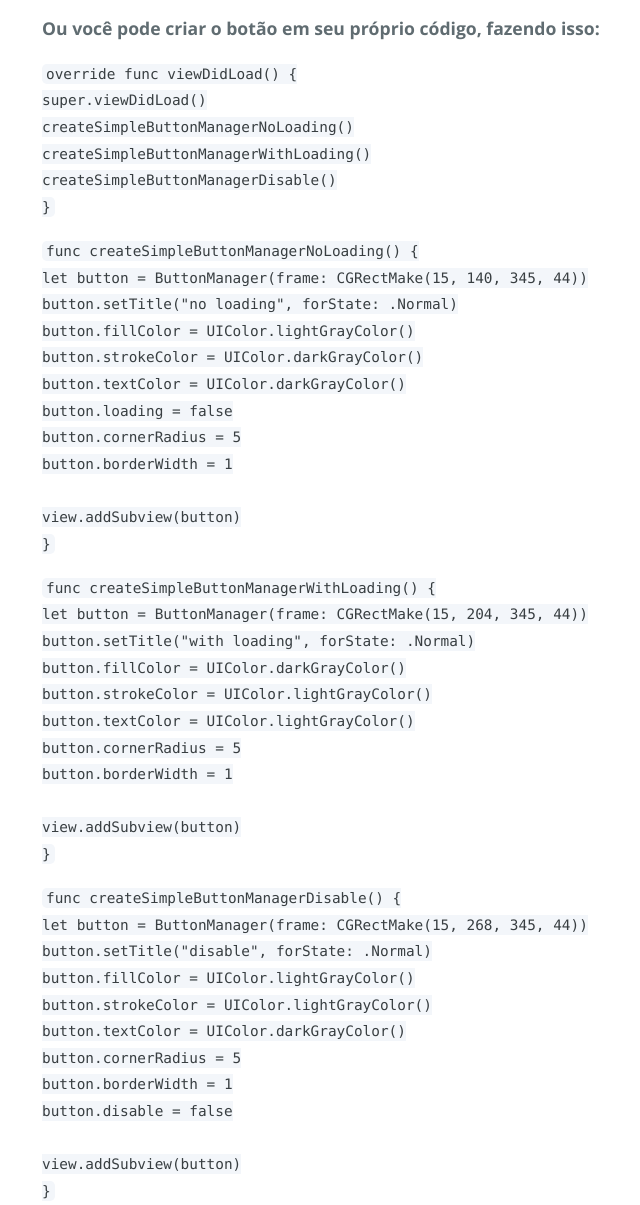
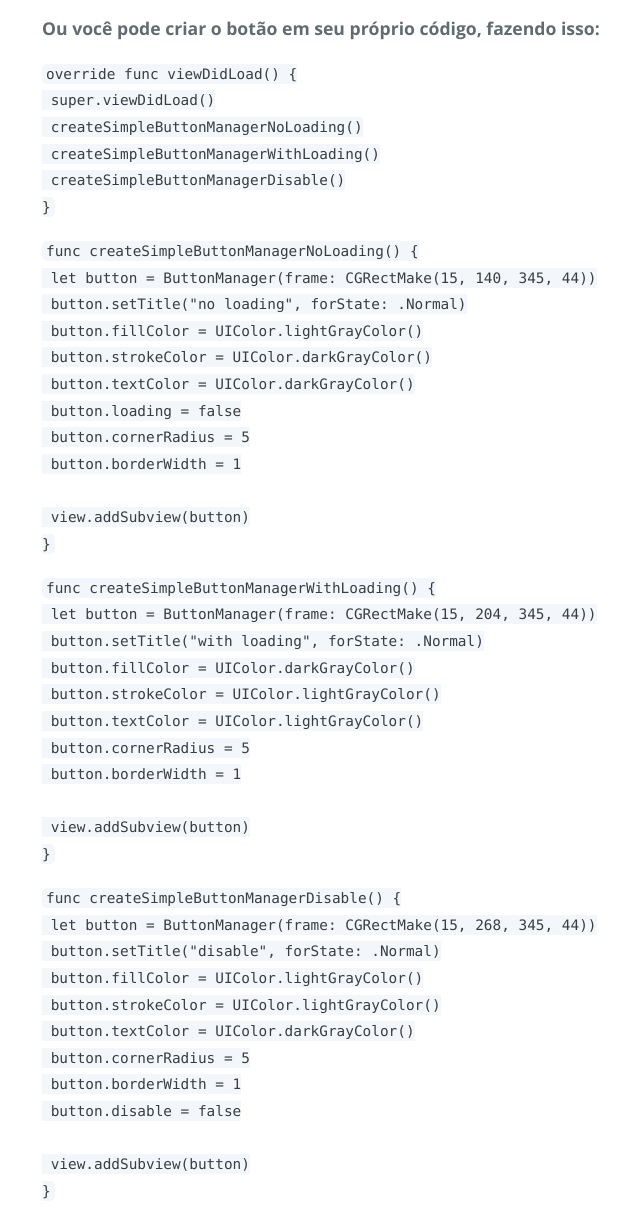
Before and after one commit to jjfernandes87/ButtonManager, a plain HTML site: page index.html in a window 1280 px wide. Shown: the part 1272-2477 px from the top of the page, without its empty margins (182-822 px from the left). Drawn offline with nearby package versions, Linux system fonts and the light colour scheme.

Commit message:
commit: update html

```diff
--- a/index.html
+++ b/index.html
@@ -37,54 +37,54 @@
 
 <p><code>
 override func viewDidLoad() {</br>
-  super.viewDidLoad()</br>
-  createSimpleButtonManagerNoLoading()</br>
-  createSimpleButtonManagerWithLoading()</br>
-  createSimpleButtonManagerDisable()</br>
+  &nbsp;super.viewDidLoad()</br>
+  &nbsp;createSimpleButtonManagerNoLoading()</br>
+  &nbsp;createSimpleButtonManagerWithLoading()</br>
+  &nbsp;createSimpleButtonManagerDisable()</br>
 }
 </code></p>
 
 <p><code>
 func createSimpleButtonManagerNoLoading() {</br>
-    let button = ButtonManager(frame: CGRectMake(15, 140, 345, 44))</br>
-    button.setTitle("no loading", forState: .Normal)</br>
-    button.fillColor = UIColor.lightGrayColor()</br>
-    button.strokeColor = UIColor.darkGrayColor()</br>
-    button.textColor = UIColor.darkGrayColor()</br>
-    button.loading = false</br>
-    button.cornerRadius = 5</br>
-    button.borderWidth = 1</br>
+    &nbsp;let button = ButtonManager(frame: CGRectMake(15, 140, 345, 44))</br>
+    &nbsp;button.setTitle("no loading", forState: .Normal)</br>
+    &nbsp;button.fillColor = UIColor.lightGrayColor()</br>
+    &nbsp;button.strokeColor = UIColor.darkGrayColor()</br>
+    &nbsp;button.textColor = UIColor.darkGrayColor()</br>
+    &nbsp;button.loading = false</br>
+    &nbsp;button.cornerRadius = 5</br>
+    &nbsp;button.borderWidth = 1</br>
     </br>
-    view.addSubview(button)</br>
+    &nbsp;view.addSubview(button)</br>
 }
 </code></p>
 
 <p><code>
 func createSimpleButtonManagerWithLoading() {</br>
-    let button = ButtonManager(frame: CGRectMake(15, 204, 345, 44))</br>
-    button.setTitle("with loading", forState: .Normal)</br>
-    button.fillColor = UIColor.darkGrayColor()</br>
-    button.strokeColor = UIColor.lightGrayColor()</br>
-    button.textColor = UIColor.lightGrayColor()</br>
-    button.cornerRadius = 5</br>
-    button.borderWidth = 1</br>
+    &nbsp;let button = ButtonManager(frame: CGRectMake(15, 204, 345, 44))</br>
+    &nbsp;button.setTitle("with loading", forState: .Normal)</br>
+    &nbsp;button.fillColor = UIColor.darkGrayColor()</br>
+    &nbsp;button.strokeColor = UIColor.lightGrayColor()</br>
+    &nbsp;button.textColor = UIColor.lightGrayColor()</br>
+    &nbsp;button.cornerRadius = 5</br>
+    &nbsp;button.borderWidth = 1</br>
     </br>
-    view.addSubview(button)</br>
+    &nbsp;view.addSubview(button)</br>
 }
 </code></p>
 
 <p><code>
 func createSimpleButtonManagerDisable() {</br>
-    let button = ButtonManager(frame: CGRectMake(15, 268, 345, 44))</br>
-    button.setTitle("disable", forState: .Normal)</br>
-    button.fillColor = UIColor.lightGrayColor()</br>
-    button.strokeColor = UIColor.lightGrayColor()</br>
-    button.textColor = UIColor.darkGrayColor()</br>
-    button.cornerRadius = 5</br>
-    button.borderWidth = 1</br>
-    button.disable = false</br>
+    &nbsp;let button = ButtonManager(frame: CGRectMake(15, 268, 345, 44))</br>
+    &nbsp;button.setTitle("disable", forState: .Normal)</br>
+    &nbsp;button.fillColor = UIColor.lightGrayColor()</br>
+    &nbsp;button.strokeColor = UIColor.lightGrayColor()</br>
+    &nbsp;button.textColor = UIColor.darkGrayColor()</br>
+    &nbsp;button.cornerRadius = 5</br>
+    &nbsp;button.borderWidth = 1</br>
+    &nbsp;button.disable = false</br>
     </br>
-    view.addSubview(button)</br>
+    &nbsp;view.addSubview(button)</br>
 }
 </code></p>
 
```
